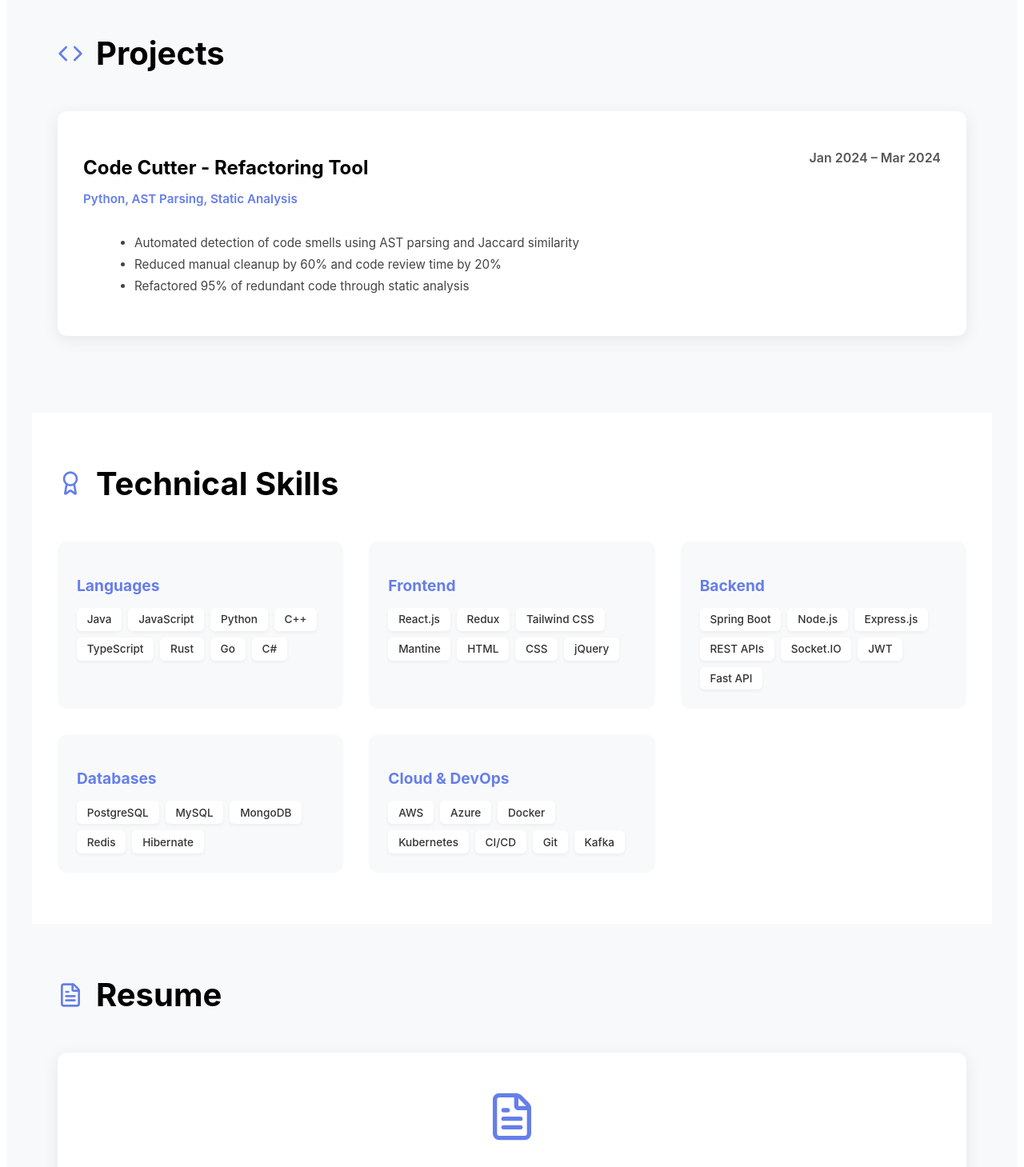
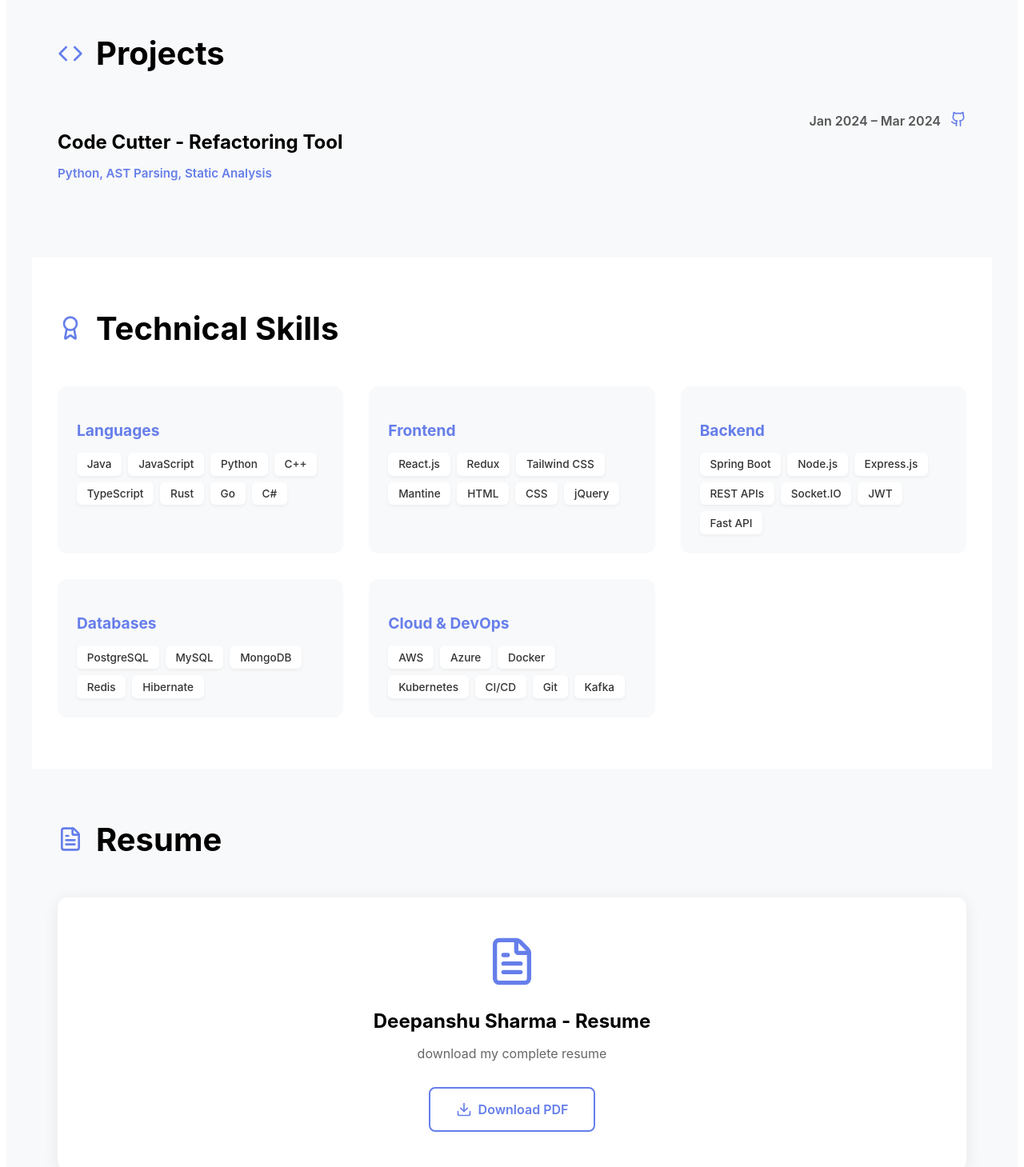
Before and after one commit to deepanshu2001/Portfolio, a React (Vite) app in the folder my-portfolio/: page / in a window 1280 px wide. Shown: the part 2940-4399 px from the top of the page at 80% size. Built offline with nearby package versions, Linux system fonts and the light colour scheme.

Commit message:
Made changes to include actual file path to resume

```diff
--- a/my-portfolio/src/Portfolio.jsx
+++ b/my-portfolio/src/Portfolio.jsx
@@ -77,14 +77,14 @@ export default function Portfolio() {
     name: "Code Cutter - Refactoring Tool",
     period: "Jan 2024 – Mar 2024",
     tech: "Python, AST Parsing, Static Analysis",
+    github: "https://github.com/deepanshu2001/refactoring_tool",
     highlights: [
       "Automated detection of code smells using AST parsing and Jaccard similarity",
-        "Reduced manual cleanup by 60% and code review time by 20%",
-        "Refactored 95% of redundant code through static analysis"
+      "Reduced code review time by 20% by automatically identifying and refactoring 95% of duplicate functions and implementing GUI-based visualization with PySimpleGUI for code smell analysis",
+      "Enhanced parser robustness by redesigning AST generation to handle nested scopes and recursive logic, informed by research on ANTLR, Esprima, and Python’s scoping rules."
     ]
   }
 ];
-
   const skills = {
     "Languages": ["Java", "JavaScript", "Python", "C++", "TypeScript", "Rust", "Go", "C#"],
     "Frontend": ["React.js", "Redux", "Tailwind CSS", "Mantine", "HTML", "CSS", "jQuery"],
@@ -222,20 +222,35 @@ export default function Portfolio() {
             <h2 style={{ fontSize: '2.5rem', fontWeight: '700', margin: 0 }}>Projects</h2>
           </div>
           {projects.map((project, idx) => (
-            <div key={idx} style={{ background: 'white', padding: '2rem', borderRadius: '12px', boxShadow: '0 4px 20px rgba(0,0,0,0.08)', marginBottom: '2rem' }}>
             <div style={{ display: 'flex', justifyContent: 'space-between', alignItems: 'start', marginBottom: '1rem', flexWrap: 'wrap', gap: '1rem' }}>
   <div>
-                  <h3 style={{ fontSize: '1.5rem', fontWeight: '700', marginBottom: '0.5rem' }}>{project.name}</h3>
-                  <p style={{ color: '#667eea', fontWeight: '600', fontSize: '0.95rem' }}>{project.tech}</p>
+    <h3 style={{ fontSize: '1.5rem', fontWeight: '700', marginBottom: '0.5rem' }}>
+      {project.name}
+    </h3>
+    <p style={{ color: '#667eea', fontWeight: '600', fontSize: '0.95rem' }}>
+      {project.tech}
+    </p>
   </div>
-                <p style={{ fontWeight: '600', color: '#555' }}>{project.period}</p>
+
+  <div style={{ display: 'flex', alignItems: 'center', gap: '0.75rem' }}>
+    <p style={{ fontWeight: '600', color: '#555', margin: 0 }}>
+      {project.period}
+    </p>
+
+    {project.github && (
+      <a
+        href={project.github}
+        target="_blank"
+        rel="noopener noreferrer"
+        style={{ color: '#667eea' }}
+        title="View on GitHub"
+      >
+        <Github size={20} />
+      </a>
+    )}
   </div>
-              <ul style={{ marginLeft: '1.5rem', lineHeight: '1.8' }}>
-                {project.highlights.map((highlight, hidx) => (
-                  <li key={hidx} style={{ color: '#444', fontSize: '0.95rem' }}>{highlight}</li>
-                ))}
-              </ul>
 </div>
+
           ))}
         </section>
 
@@ -274,13 +289,8 @@ export default function Portfolio() {
               <p style={{ color: '#666', fontSize: '1rem' }}>download my complete resume</p>
             </div>
             <div style={{ display: 'flex', gap: '1rem', justifyContent: 'center', flexWrap: 'wrap' }}>
-              <button
-                onClick={() => {
-                  const link = document.createElement('a');
-                  link.href = '#'; // Replace with actual resume file path
-                  link.download = 'Deepanshu_Sharma_Resume.pdf';
-                  link.click();
-                }}
+              <a href="/Portfolio/Deepanshu_sharma_resume.pdf"
+  download="Deepanshu_Sharma_Resume.pdf"
   style={{
     display: 'flex',
     alignItems: 'center',
@@ -293,7 +303,8 @@ export default function Portfolio() {
     fontSize: '1rem',
     fontWeight: '600',
     cursor: 'pointer',
-                  transition: 'all 0.3s'
+    transition: 'all 0.3s',
+    textDecoration: 'none'
   }}
   onMouseOver={(e) => {
     e.currentTarget.style.background = '#667eea';
@@ -305,7 +316,7 @@ export default function Portfolio() {
   }}
 >
   <Download size={20} /> Download PDF
-              </button>
+</a>
             </div>
 
           </div>
--- a/my-portfolio/vite.config.js
+++ b/my-portfolio/vite.config.js
@@ -1,8 +1,7 @@
 import { defineConfig } from 'vite'
 import react from '@vitejs/plugin-react'
 
-// https://vite.dev/config/
 export default defineConfig({
   plugins: [react()],
-  base: 'https://github.com/deepanshu2001/Portfolio',
+  base: '/Portfolio/',
 })
--- a/package.json
+++ b/package.json
@@ -15,7 +15,11 @@
     "lucide-react": "^0.562.0"
   },
   "devDependencies": {
+    "@vitejs/plugin-react": "^5.1.2",
     "gh-pages": "^6.3.0",
-    "tailwindcss": "^4.1.18"
+    "react": "^19.2.3",
+    "react-dom": "^19.2.3",
+    "tailwindcss": "^4.1.18",
+    "vite": "^7.3.0"
   }
 }
```
Also changed, not shown: 2 other files (tests, documents, lock files or other folders). Lines whose indentation alone changed are shown as unchanged.
